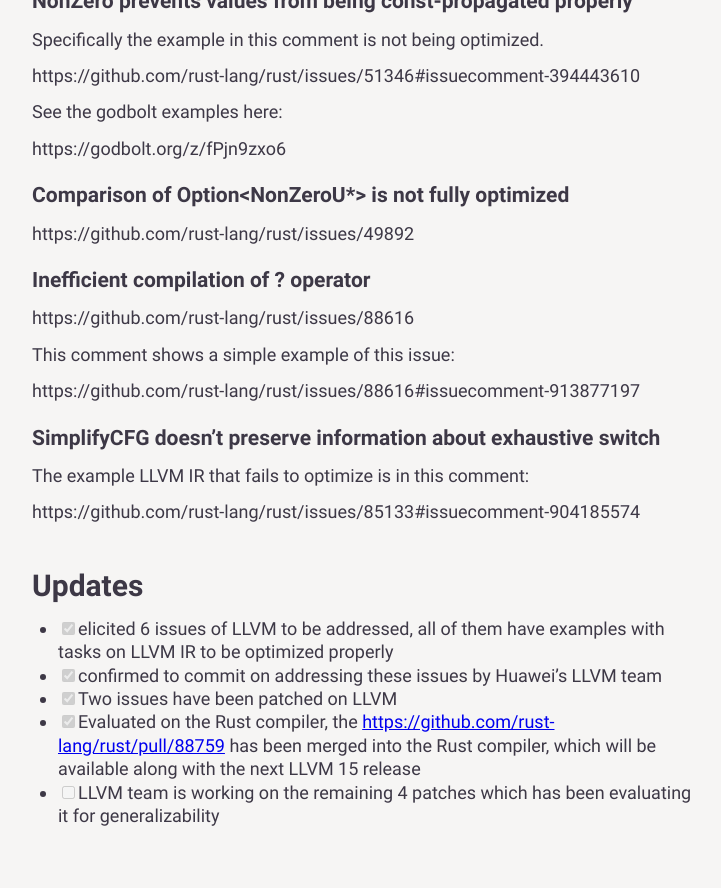
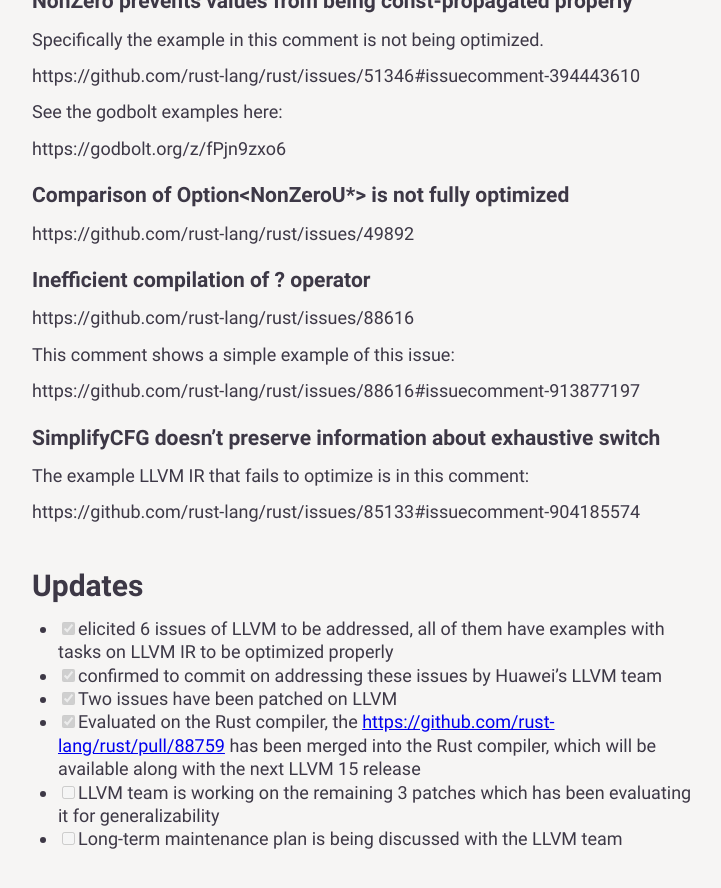
Before and after one commit to yijunyu/trusted-programming.github.io, a Jekyll site: the page built from articles/work-in-progress/Compiler/LLVM.md, in a window 1280 px wide and 900 px high, scrolled down 1034 px. Shown: the top 888 px of the window, without its empty margins (273-994 px from the left). Built offline with Jekyll 4.4.1, drawn with Linux system fonts in a browser that asks for light colours.

Commit message:
weekly update

```diff
--- a/articles/work-in-progress/Compiler/LLVM.md
+++ b/articles/work-in-progress/Compiler/LLVM.md
@@ -70,4 +70,5 @@ https://github.com/rust-lang/rust/issues/85133#issuecomment-904185574
 - [x] confirmed to commit on addressing these issues by Huawei's LLVM team
 - [x] Two issues have been patched on LLVM
 - [x] Evaluated on the Rust compiler, the [https://github.com/rust-lang/rust/pull/88759](pull request) has been merged into the Rust compiler, which will be available along with the next LLVM 15 release
-- [ ] LLVM team is working on the remaining 4 patches which has been evaluating it for generalizability
+- [ ] LLVM team is working on the remaining 3 patches which has been evaluating it for generalizability
+- [ ] Long-term maintenance plan is being discussed with the LLVM team
```
Also changed, not shown: articles/work-in-progress/Compiler/InlineAssembler.md (+0 -5 lines), articles/work-in-progress/index.md (+1 -1 lines).
